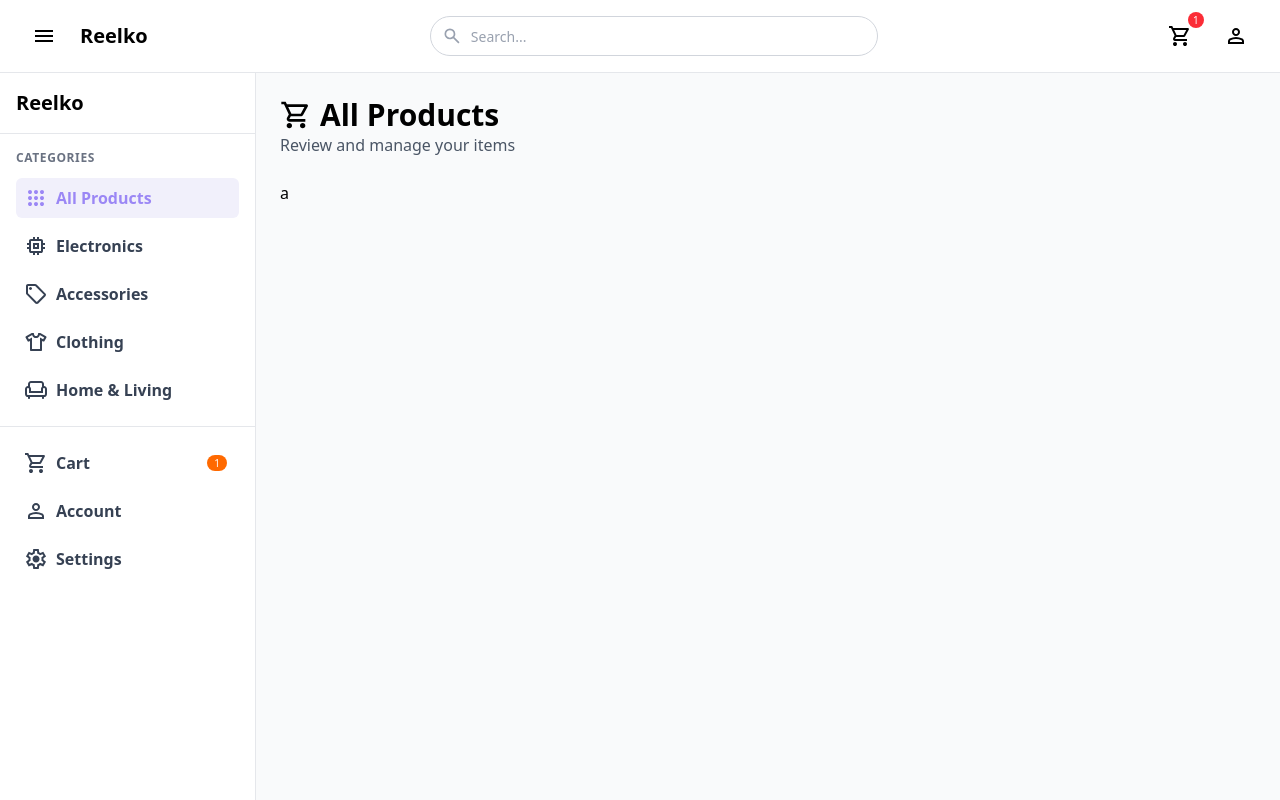
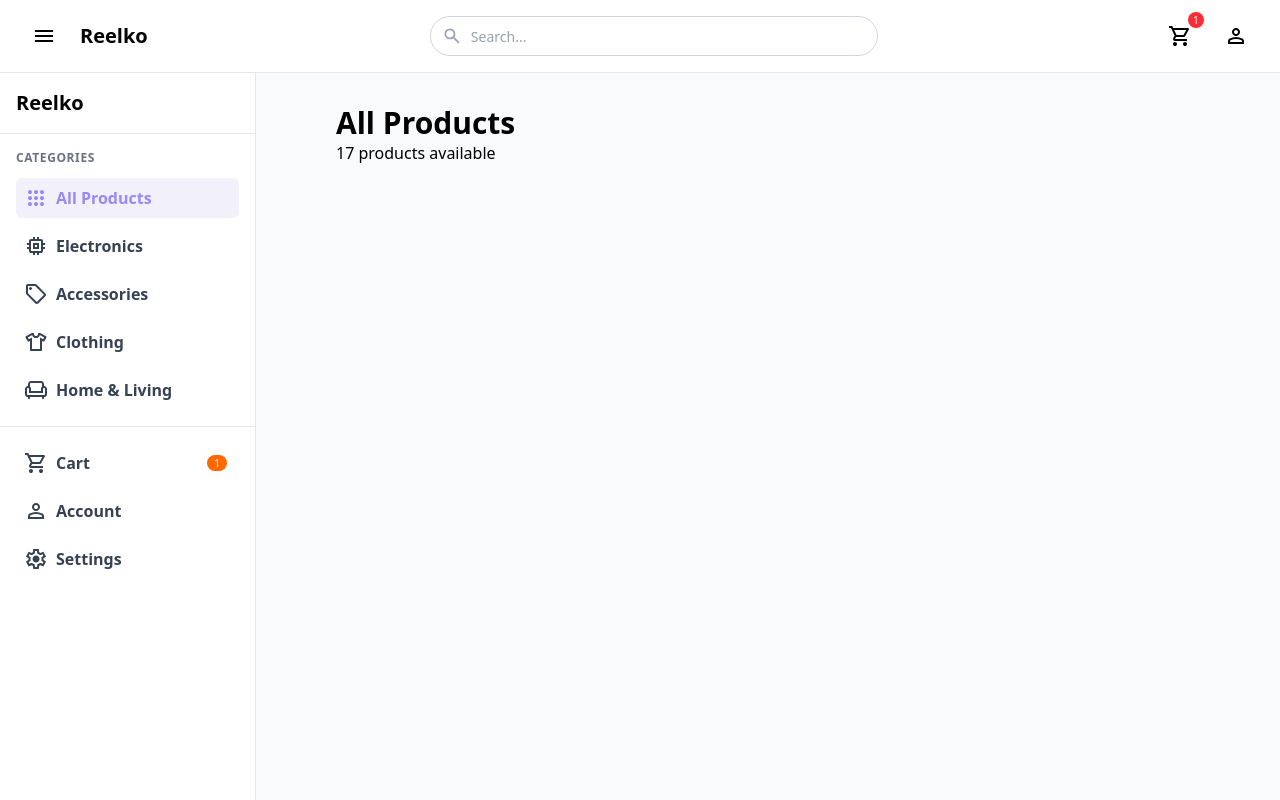
Before and after one commit to Baalbaki956/e-commerce-frontend, an Angular app: page /all in a window 1280 px wide. Built offline with nearby package versions, Linux system fonts and the light colour scheme.

Commit message:
changed the titles for all links

```diff
--- /dev/null
+++ b/src/app/features/accessories/accessories.component.html
@@ -0,0 +1,6 @@
+<div class="container mx-auto px-20 py-6 md:px-20 md:py-8">
+    <div class="mb-6">
+        <h1 class="text-3xl font-bold flex items-center gap-2">Accessories</h1>
+        <p>3 products available</p>
+    </div>
+</div>
--- a/src/app/features/accessories/accessories.component.ts
+++ b/src/app/features/accessories/accessories.component.ts
@@ -3,11 +3,7 @@ import { Component } from '@angular/core';
 @Component({
   selector: 'app-accessories',
   imports: [],
-  template: `
-    <p>
-      accessories works!
-    </p>
-  `,
+  templateUrl: 'accessories.component.html',
   styles: ``
 })
 export class AccessoriesComponent {
--- a/src/app/features/account/wishlist/wishlist.component.html
+++ b/src/app/features/account/wishlist/wishlist.component.html
@@ -4,5 +4,4 @@
   <app-card [isWishlist]="true"></app-card>
   <app-card [isWishlist]="true"></app-card>
   <app-card [isWishlist]="true"></app-card>
-  <!-- Add more cards as needed -->
 </div>
--- /dev/null
+++ b/src/app/features/clothing/clothing.component.html
@@ -0,0 +1,6 @@
+<div class="container mx-auto px-20 py-6 md:px-20 md:py-8">
+    <div class="mb-6">
+        <h1 class="text-3xl font-bold flex items-center gap-2">Clothing</h1>
+        <p>13 products available</p>
+    </div>
+</div>
--- a/src/app/features/clothing/clothing.component.ts
+++ b/src/app/features/clothing/clothing.component.ts
@@ -3,11 +3,7 @@ import { Component } from '@angular/core';
 @Component({
   selector: 'app-clothing',
   imports: [],
-  template: `
-    <p>
-      clothing works!
-    </p>
-  `,
+  templateUrl: 'clothing.component.html',
   styles: ``
 })
 export class ClothingComponent {
--- /dev/null
+++ b/src/app/features/electronics/electronics.component.html
@@ -0,0 +1,6 @@
+<div class="container mx-auto px-20 py-6 md:px-20 md:py-8">
+    <div class="mb-6">
+        <h1 class="text-3xl font-bold flex items-center gap-2">Electronics</h1>
+        <p>13 products available</p>
+    </div>
+</div>
--- a/src/app/features/electronics/electronics.component.ts
+++ b/src/app/features/electronics/electronics.component.ts
@@ -3,11 +3,7 @@ import { Component } from '@angular/core';
 @Component({
   selector: 'app-electronics',
   imports: [],
-  template: `
-    <p>
-      electronics works!
-    </p>
-  `,
+  templateUrl: 'electronics.component.html',
   styles: ``
 })
 export class ElectronicsComponent {
--- /dev/null
+++ b/src/app/features/homeliving/homeliving.component.html
@@ -0,0 +1,6 @@
+<div class="container mx-auto px-20 py-6 md:px-20 md:py-8">
+    <div class="mb-6">
+        <h1 class="text-3xl font-bold flex items-center gap-2">Home & Living</h1>
+        <p>13 products available</p>
+    </div>
+</div>
--- a/src/app/features/homeliving/homeliving.component.ts
+++ b/src/app/features/homeliving/homeliving.component.ts
@@ -3,11 +3,7 @@ import { Component } from '@angular/core';
 @Component({
   selector: 'app-homeliving',
   imports: [],
-  template: `
-    <p>
-      homeliving works!
-    </p>
-  `,
+  templateUrl: 'homeliving.component.html',
   styles: ``
 })
 export class HomelivingComponent {
--- a/src/app/features/products/products.component.html
+++ b/src/app/features/products/products.component.html
@@ -1,17 +1,6 @@
-<div class="container mx-auto p-4 md:p-6">
+<div class="container mx-auto px-20 py-6 md:px-20 md:py-8">
     <div class="mb-6">
-        <h1 class="text-3xl font-bold flex items-center gap-2">
-            <svg xmlns="http://www.w3.org/2000/svg" height="32px" viewBox="0 -960 960 960" width="32px"
-            fill="currentColor">
-                <path
-                    d="M280-80q-33 0-56.5-23.5T200-160q0-33 23.5-56.5T280-240q33 0 56.5 23.5T360-160q0 33-23.5 56.5T280-80Zm400 0q-33 0-56.5-23.5T600-160q0-33 23.5-56.5T680-240q33 0 56.5 23.5T760-160q0 33-23.5 56.5T680-80ZM246-720l96 200h280l110-200H246Zm-38-80h590q23 0 35 20.5t1 41.5L692-482q-11 20-29.5 31T622-440H324l-44 80h480v80H280q-45 0-68-39.5t-2-78.5l54-98-144-304H40v-80h130l38 80Zm134 280h280-280Z" />
-            </svg>
-            All Products</h1>
-
-        <p class="text-gray-600">Review and manage your items</p>
-    </div>
-
-    <div class="">
-        a
+        <h1 class="text-3xl font-bold flex items-center gap-2">All Products</h1>
+        <p>17 products available</p>
     </div>
 </div>
--- a/src/app/features/settings/settings.component.html
+++ b/src/app/features/settings/settings.component.html
@@ -1,4 +1,4 @@
-<div class="container mx-auto p-4 md:p-6">
+<div class="container mx-auto px-20 py-6 md:px-20 md:py-8">
     <div class="mb-6">
         <h1 class="text-3xl font-bold flex items-center gap-2">
             <svg xmlns="http://www.w3.org/2000/svg" height="32px" viewBox="0 -960 960 960" width="32px" fill="currentColor"><path d="m370-80-16-128q-13-5-24.5-12T307-235l-119 50L78-375l103-78q-1-7-1-13.5v-27q0-6.5 1-13.5L78-585l110-190 119 50q11-8 23-15t24-12l16-128h220l16 128q13 5 24.5 12t22.5 15l119-50 110 190-103 78q1 7 1 13.5v27q0 6.5-2 13.5l103 78-110 190-118-50q-11 8-23 15t-24 12L590-80H370Zm70-80h79l14-106q31-8 57.5-23.5T639-327l99 41 39-68-86-65q5-14 7-29.5t2-31.5q0-16-2-31.5t-7-29.5l86-65-39-68-99 42q-22-23-48.5-38.5T533-694l-13-106h-79l-14 106q-31 8-57.5 23.5T321-633l-99-41-39 68 86 64q-5 15-7 30t-2 32q0 16 2 31t7 30l-86 65 39 68 99-42q22 23 48.5 38.5T427-266l13 106Zm42-180q58 0 99-41t41-99q0-58-41-99t-99-41q-59 0-99.5 41T342-480q0 58 40.5 99t99.5 41Zm-2-140Z"/></svg>
@@ -7,7 +7,14 @@
         <p class="text-gray-600">Manage your preferences</p>
     </div>
 
-    <div class="">
+    <div class="bg-white rounded-lg shadow-sm">
+        <div class="w-full">
+            <div style="outline: none;">
+                <div class="bg-white rounded-lg shadow-sm p-4 m-full mx-auto ">
+                    <h1>Account Preferences</h1>
+                </div>
 
+            </div>
+        </div>
     </div>
 </div>
```
